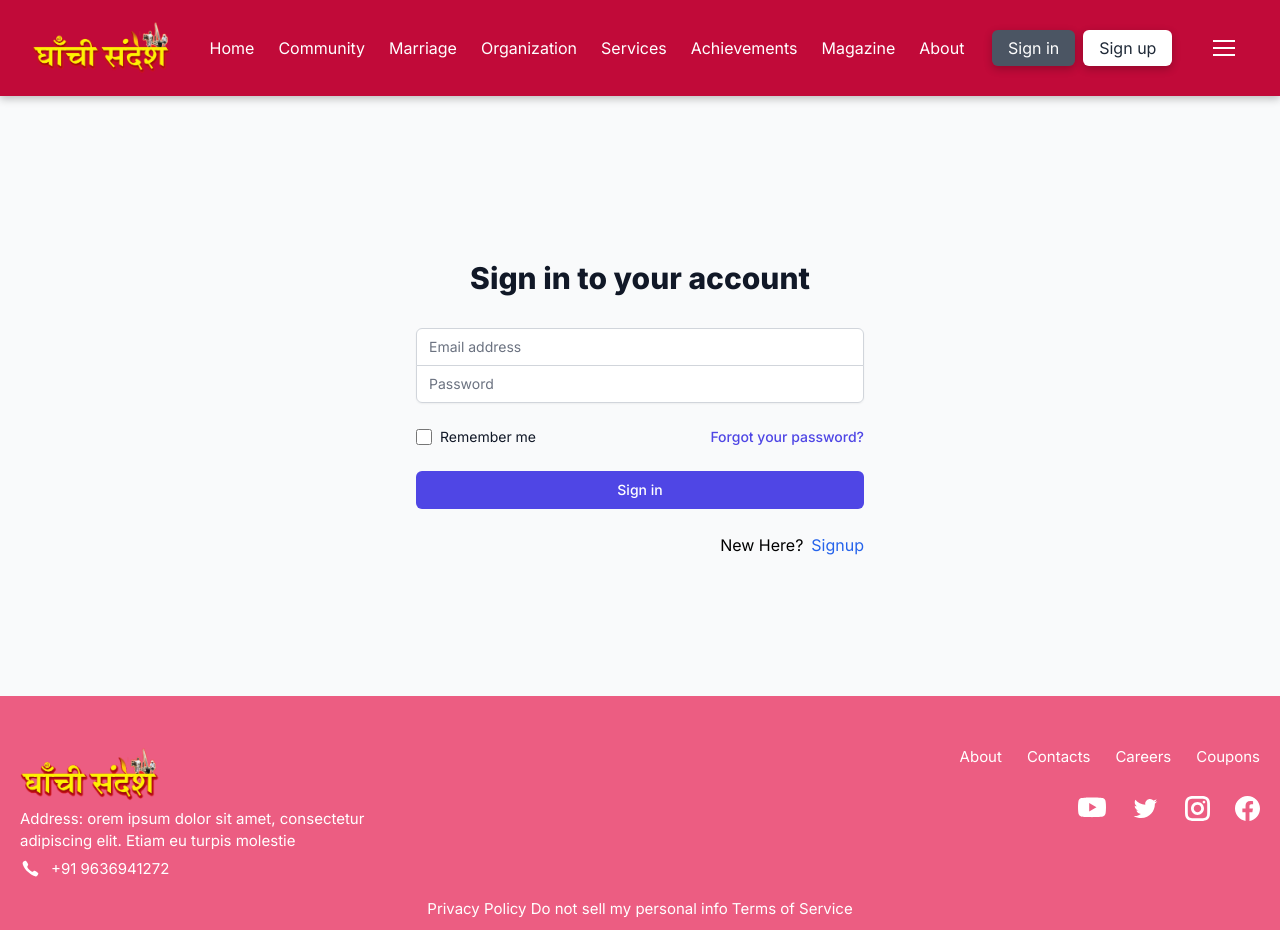
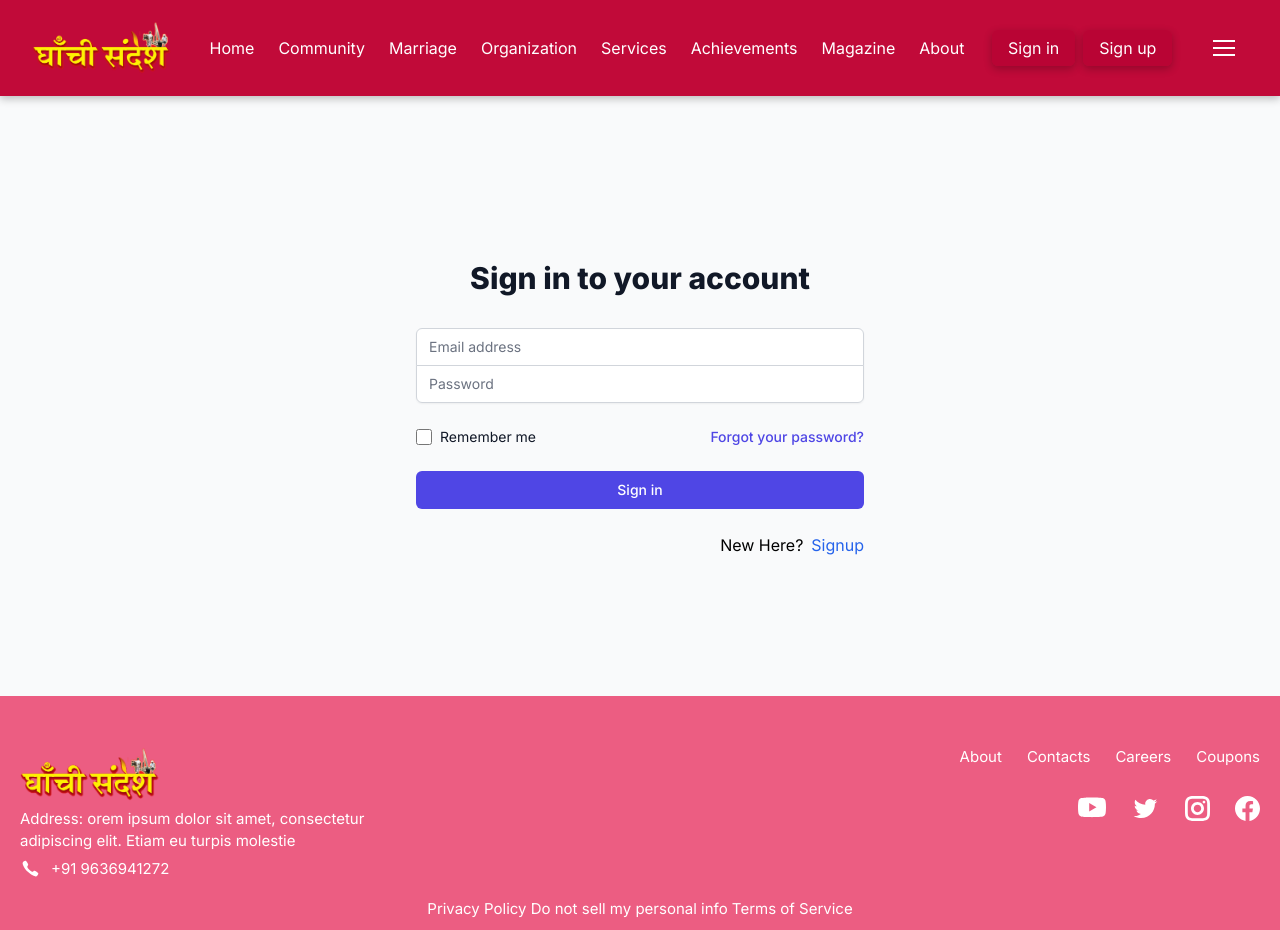
Before and after one commit to carnageitself/Ghanchi-Sandesh, a Next.js app: page /login in a window 1280 px wide. Built offline with nearby package versions, Linux system fonts and the light colour scheme.

Commit message:
buttons added

```diff
--- a/app/components/Navbar.tsx
+++ b/app/components/Navbar.tsx
@@ -102,13 +102,13 @@ const Navbar = () => {
               <div className="mt-3 space-y-2 lg:hidden md:inline-block">
                     <a
                         href="/"
-                        className="inline-block w-full px-4 py-2 text-center text-white bg-gray-600 rounded-md shadow hover:bg-gray-800"
+                        className="inline-block w-full px-4 py-2 text-center text-white bg-[#b90434] rounded-md shadow hover:bg-[#a3485f]"
                     >
                         Sign in
                     </a>
                     <a
                         href="/"
-                        className="inline-block w-full px-4 py-2 text-center text-gray-800 bg-white rounded-md shadow hover:bg-gray-100"
+                        className="inline-block w-full px-4 py-2 text-center text-white bg-[#b90434] rounded-md shadow hover:bg-[#a3485f]"
                     >
                         Sign up
                     </a>
@@ -123,13 +123,13 @@ const Navbar = () => {
           <div className="hidden space-x-2 md:inline-block">
                     <a
                         href="/"
-                        className="px-4 py-2 text-white bg-gray-600 rounded-md shadow hover:bg-gray-800"
+                        className="px-4 py-2 text-white bg-[#b90434] rounded-md shadow hover:bg-[#a3485f]"
                     >
                         Sign in
                     </a>
                     <a
                         href="/"
-                        className="px-4 py-2 text-gray-800 bg-white rounded-md shadow hover:bg-gray-100"
+                        className="px-4 py-2 text-white bg-[#b90434] rounded-md shadow hover:bg-[#a3485f]"
                     >
                         Sign up
                     </a>
```
